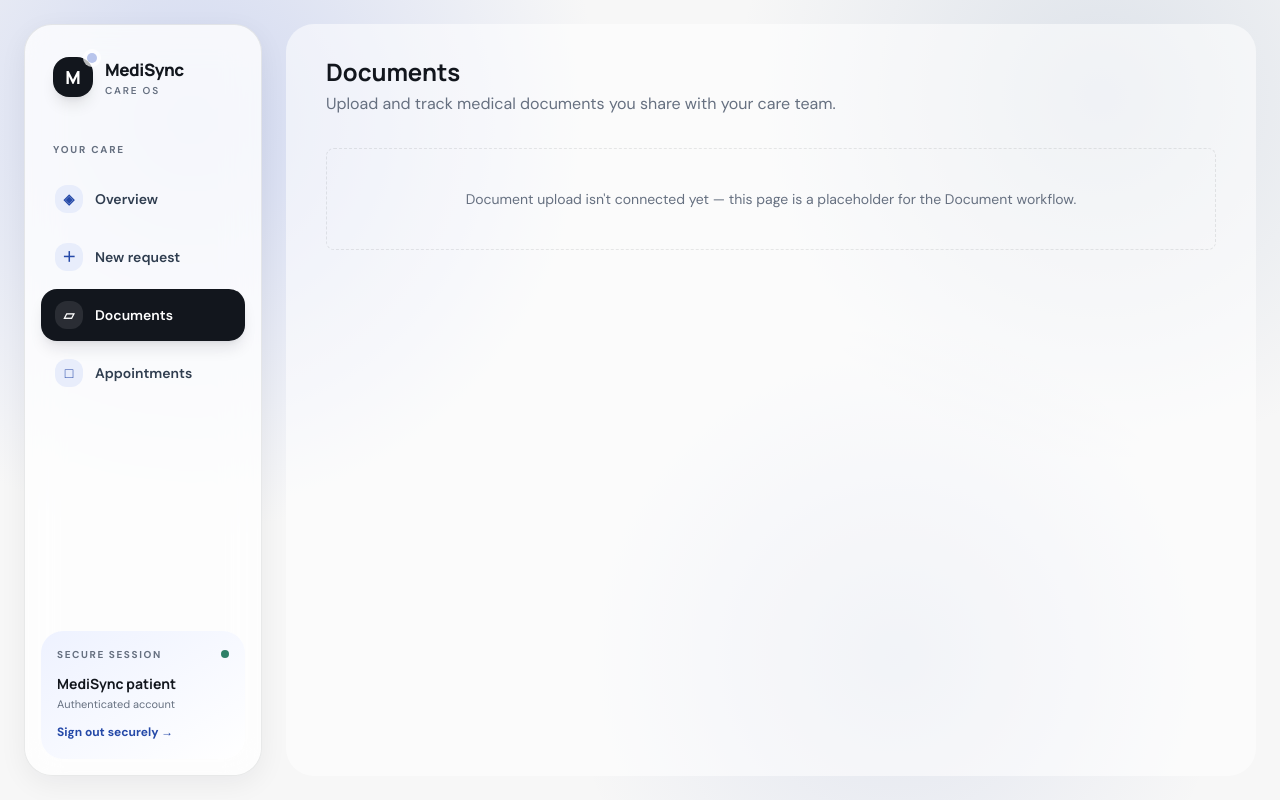
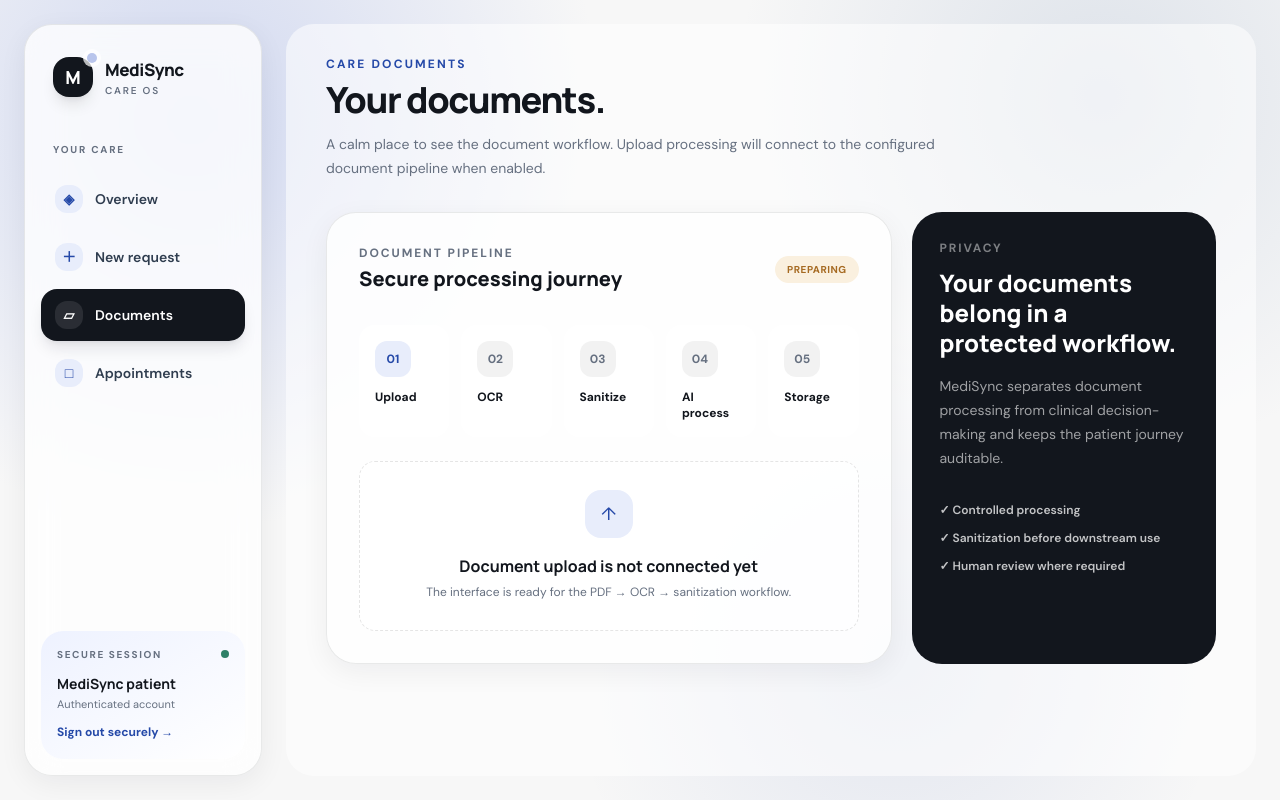
Before and after one commit to Sanjeev7673/Medisync-Os, a Next.js app: page /documents in a window 1280 px wide. Built offline with nearby package versions, Linux system fonts and the light colour scheme; no server answers.

Commit message:
Design document workflow experience

```diff
--- a/app/documents/page.tsx
+++ b/app/documents/page.tsx
@@ -3,8 +3,15 @@ import PatientShell from "@/components/PatientShell";
 export default function DocumentsPage() {
   return (
     <PatientShell>
-      <header className="mb-8"><h1 className="font-display font-bold text-2xl">Documents</h1><p className="text-[var(--muted)] mt-1">Upload and track medical documents you share with your care team.</p></header>
-      <div className="border border-dashed border-[var(--border)] rounded-lg p-10 text-center"><p className="text-sm text-[var(--muted)]">Document upload isn&apos;t connected yet — this page is a placeholder for the Document workflow.</p></div>
+      <div className="reveal max-w-5xl"><p className="text-xs font-bold uppercase tracking-[.18em] text-[var(--care)]">Care documents</p><h1 className="mt-2 font-display text-4xl font-extrabold tracking-[-.04em]">Your documents.</h1><p className="mt-3 max-w-2xl text-sm leading-6 text-[var(--muted)]">A calm place to see the document workflow. Upload processing will connect to the configured document pipeline when enabled.</p>
+        <div className="mt-8 grid gap-5 lg:grid-cols-[1.3fr_.7fr]">
+          <div className="glass rounded-[30px] p-6 md:p-8"><div className="flex items-center justify-between"><div><p className="text-xs font-bold uppercase tracking-[.16em] text-[var(--muted)]">Document pipeline</p><h2 className="mt-1 font-display text-xl font-extrabold">Secure processing journey</h2></div><span className="rounded-full bg-[var(--warning-soft)] px-3 py-1.5 text-[10px] font-bold uppercase tracking-wider text-[var(--warning)]">Preparing</span></div>
+            <div className="mt-8 grid gap-3 sm:grid-cols-5">{["Upload","OCR","Sanitize","AI process","Storage"].map((label, i) => <div key={label} className="rounded-2xl bg-white/80 p-4"><div className={`flex h-9 w-9 items-center justify-center rounded-xl text-xs font-bold ${i === 0 ? "bg-[var(--care-soft)] text-[var(--care)]" : "bg-black/5 text-[var(--muted)]"}`}>{String(i + 1).padStart(2, "0")}</div><p className="mt-3 text-xs font-bold">{label}</p></div>)}</div>
+            <div className="mt-6 rounded-2xl border border-dashed border-black/10 bg-white/45 p-7 text-center"><div className="mx-auto flex h-12 w-12 items-center justify-center rounded-2xl bg-[var(--care-soft)] text-lg text-[var(--care)]">↑</div><p className="mt-4 font-display font-bold">Document upload is not connected yet</p><p className="mt-1 text-xs leading-5 text-[var(--muted)]">The interface is ready for the PDF → OCR → sanitization workflow.</p></div>
+          </div>
+          <div className="rounded-[30px] bg-[var(--ink)] p-7 text-white"><p className="text-xs font-bold uppercase tracking-[.16em] text-white/45">Privacy</p><h2 className="mt-3 font-display text-2xl font-extrabold leading-tight">Your documents belong in a protected workflow.</h2><p className="mt-4 text-sm leading-6 text-white/60">MediSync separates document processing from clinical decision-making and keeps the patient journey auditable.</p><div className="mt-8 space-y-3 text-xs font-semibold text-white/75"><p>✓ Controlled processing</p><p>✓ Sanitization before downstream use</p><p>✓ Human review where required</p></div></div>
+        </div>
+      </div>
     </PatientShell>
   );
 }
```
